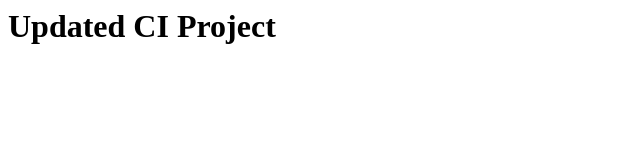
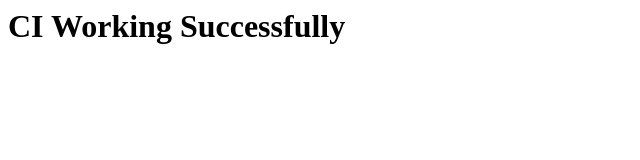
Before and after one commit to JB27-source/CI_PROJRCT_BUILD, a plain HTML site: page index.html in a window 1280 px wide. Shown: the whole page, without its empty margins (0-640 px from the left). Drawn offline with Linux system fonts and the light colour scheme.

Commit message:
Update index.html

```diff
--- a/index.html
+++ b/index.html
@@ -1,5 +1,5 @@
 <html>
 <body>
-<h1>Updated CI Project</h1>
+<h1>CI Working Successfully</h1>
 </body>
 </html>
```
